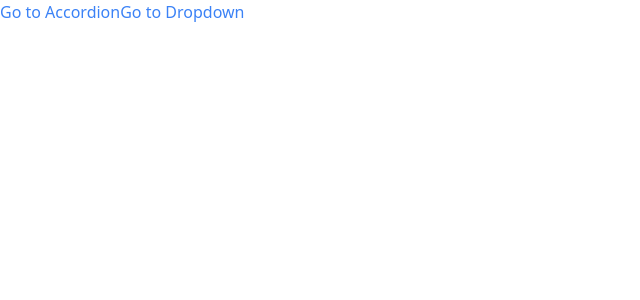
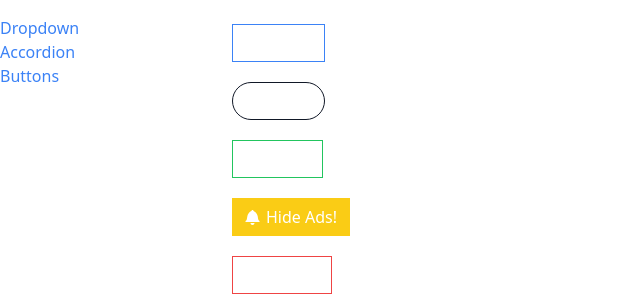
Before and after one commit to naimulabeer/comps, a React (Create React App) app: page /buttons in a window 1280 px wide. Shown: the top 300 px of the page, without its empty margins (0-640 px from the left). Built offline with nearby package versions, Linux system fonts and the light colour scheme.

Commit message:
adding a sidebar component

```diff
--- a/src/App.js
+++ b/src/App.js
@@ -1,19 +1,23 @@
-import Link from "./components/Link";
+import Sidebar from "./components/Sidebar";
 import Route from "./components/Route";
 import AccordionPage from "./pages/AccordionPage";
 import DropdownPage from "./pages/DropdownPage";
+import ButtonPage from "./pages/ButtonPage";
 
 function App() {
   return (
-    <div>
-      <Link to="/accordion">Go to Accordion</Link>
-      <Link to="/dropdown">Go to Dropdown</Link>
-      <div>
+    <div className="container mx-auto grid grid-cols-6 gap gap-4 mt-4">
+      <Sidebar />
+
+      <div className="col-span-5">
         <Route path="/accordion">
           <AccordionPage />
         </Route>
-        <Route path="/dropdown">
+        <Route path="/">
           <DropdownPage />
+        </Route>
+        <Route path="/buttons">
+          <ButtonPage />
         </Route>
       </div>
     </div>
--- /dev/null
+++ b/src/components/Sidebar.js
@@ -0,0 +1,25 @@
+import Link from "./Link";
+
+function Sidebar() {
+  const links = [
+    { label: "Dropdown", path: "/" },
+    { label: "Accordion", path: "/accordion" },
+    { label: "Buttons", path: "/buttons" },
+  ];
+
+  const renderedLinks = links.map((link) => {
+    return (
+      <Link key={link.label} to={link.path}>
+        {link.label}
+      </Link>
+    );
+  });
+
+  return (
+    <div className="sticky top-0 overflow-y-scroll flex flex-col">
+      {renderedLinks}
+    </div>
+  );
+}
+
+export default Sidebar;
--- a/src/pages/ButtonPage.js
+++ b/src/pages/ButtonPage.js
@@ -3,28 +3,9 @@
 import Button from "../components/Button";
 
 function ButtonPage() {
-  const handlerEvent = () => {
-    console.log("Clicked!");
-  };
+  const handlerEvent = () => {};
   return (
     <div>
-      <div>
-        <nav className="flex sm:justify-center space-x-4 bg-slate-800 text-white">
-          {[
-            ["Home", "/dashboard"],
-            ["Team", "/team"],
-            ["Projects", "/projects"],
-            ["Reports", "/reports"],
-          ].map(([title, url]) => (
-            <a
-              href={url}
-              className="rounded-lg px-3 py-2 text-slate-200 font-medium hover:bg-slate-100 hover:text-slate-900"
-            >
-              {title}
-            </a>
-          ))}
-        </nav>
-      </div>
       <div>
         <Button className="mb-5 mt-2" onClick={handlerEvent} outline primary>
           Click Me!
```
